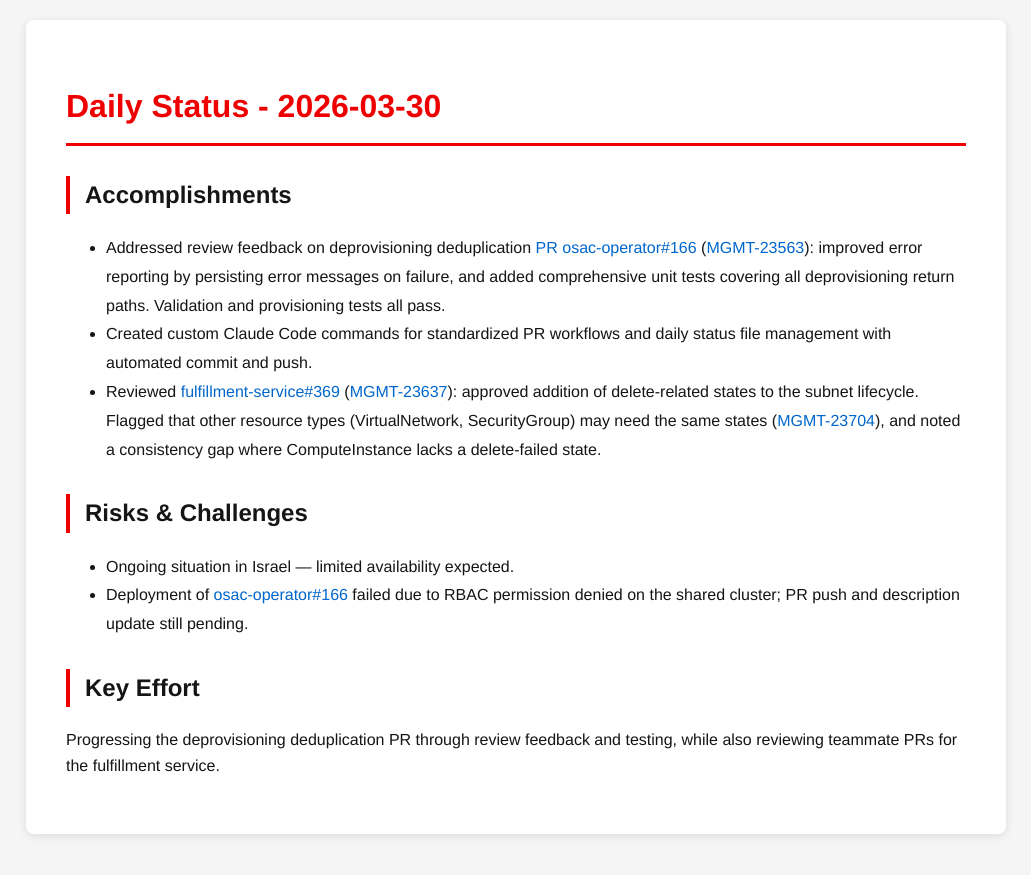
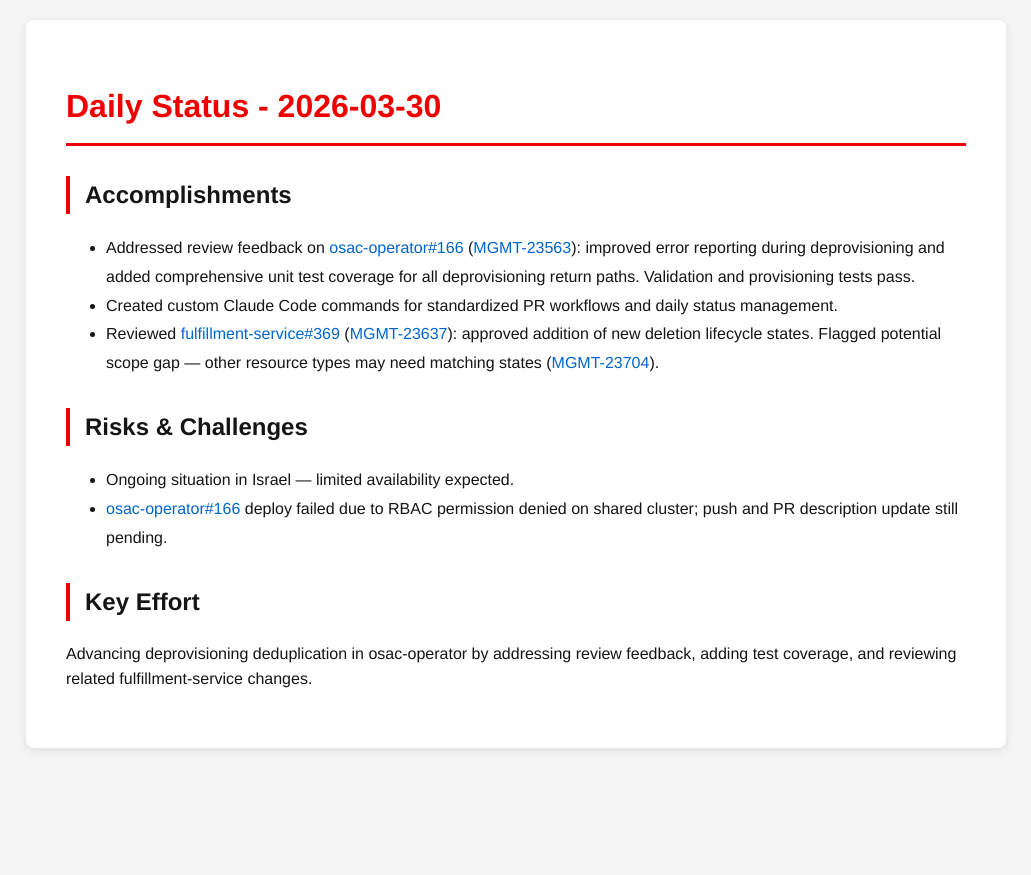
Before and after one commit to tzvatot/daily-status, a Jekyll site: the page built from 2026-03-30.md, in a window 1280 px wide. Shown: the top 875 px of the page, without its empty margins (124-1155 px from the left). Built offline with Jekyll 4.4.1, drawn with Linux system fonts in a browser that asks for light colours.

Commit message:
Daily status update - 2026-03-30

```diff
--- a/2026-03-30.md
+++ b/2026-03-30.md
@@ -7,13 +7,13 @@ date: 2026-03-30
 # Daily Status - 2026-03-30
 
 ## Accomplishments
-- Addressed review feedback on deprovisioning deduplication [PR osac-operator#166](https://github.com/osac-project/osac-operator/pull/166) ([MGMT-23563](https://issues.redhat.com/browse/MGMT-23563)): improved error reporting by persisting error messages on failure, and added comprehensive unit tests covering all deprovisioning return paths. Validation and provisioning tests all pass.
-- Created custom Claude Code commands for standardized PR workflows and daily status file management with automated commit and push.
-- Reviewed [fulfillment-service#369](https://github.com/osac-project/fulfillment-service/pull/369) ([MGMT-23637](https://issues.redhat.com/browse/MGMT-23637)): approved addition of delete-related states to the subnet lifecycle. Flagged that other resource types (VirtualNetwork, SecurityGroup) may need the same states ([MGMT-23704](https://issues.redhat.com/browse/MGMT-23704)), and noted a consistency gap where ComputeInstance lacks a delete-failed state.
+- Addressed review feedback on [osac-operator#166](https://github.com/osac-project/osac-operator/pull/166) ([MGMT-23563](https://issues.redhat.com/browse/MGMT-23563)): improved error reporting during deprovisioning and added comprehensive unit test coverage for all deprovisioning return paths. Validation and provisioning tests pass.
+- Created custom Claude Code commands for standardized PR workflows and daily status management.
+- Reviewed [fulfillment-service#369](https://github.com/osac-project/fulfillment-service/pull/369) ([MGMT-23637](https://issues.redhat.com/browse/MGMT-23637)): approved addition of new deletion lifecycle states. Flagged potential scope gap — other resource types may need matching states ([MGMT-23704](https://issues.redhat.com/browse/MGMT-23704)).
 
 ## Risks & Challenges
 - Ongoing situation in Israel — limited availability expected.
-- Deployment of [osac-operator#166](https://github.com/osac-project/osac-operator/pull/166) failed due to RBAC permission denied on the shared cluster; PR push and description update still pending.
+- [osac-operator#166](https://github.com/osac-project/osac-operator/pull/166) deploy failed due to RBAC permission denied on shared cluster; push and PR description update still pending.
 
 ## Key Effort
-Progressing the deprovisioning deduplication PR through review feedback and testing, while also reviewing teammate PRs for the fulfillment service.
+Advancing deprovisioning deduplication in osac-operator by addressing review feedback, adding test coverage, and reviewing related fulfillment-service changes.
```
